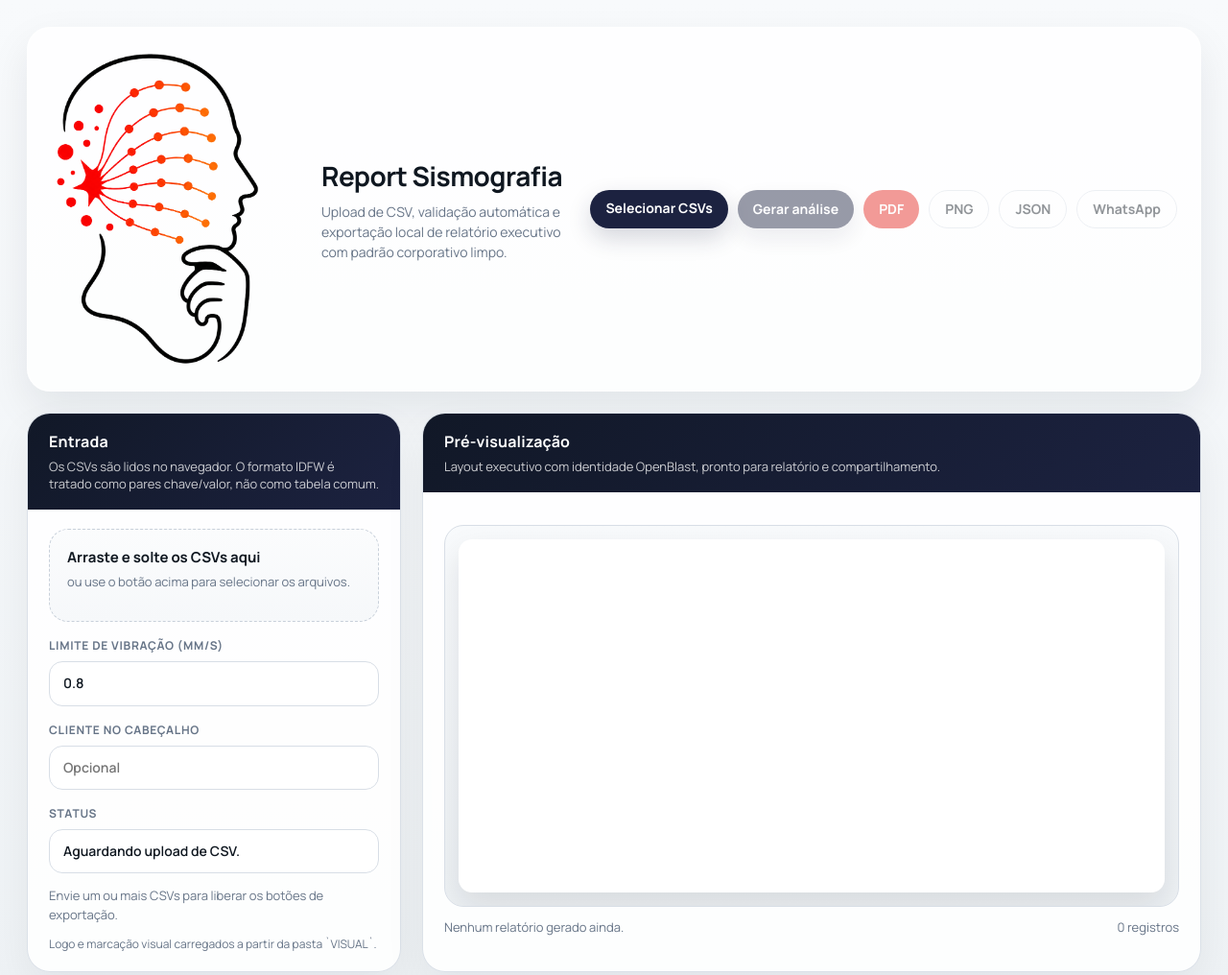
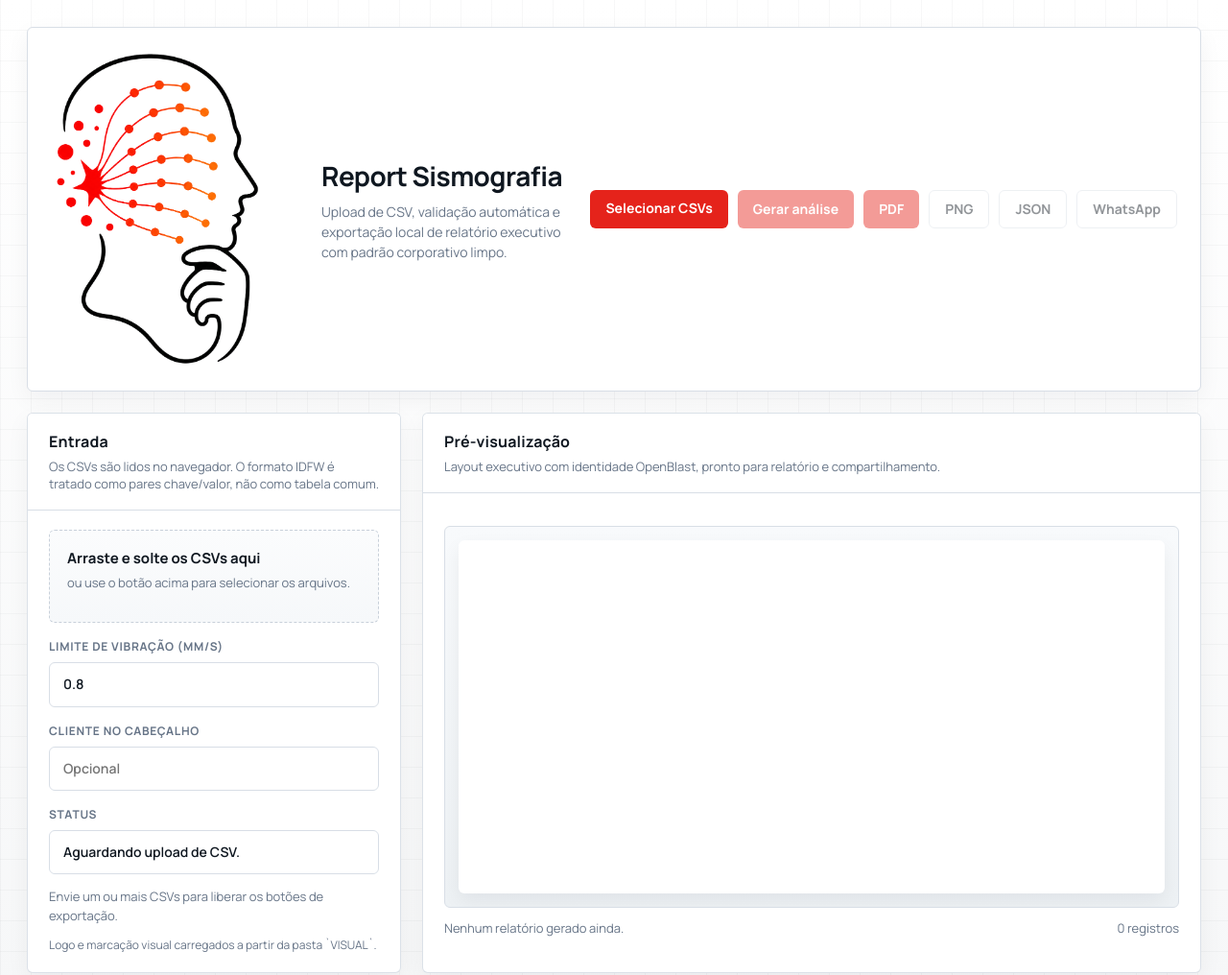
Before and after one commit to SILVAThiagoFerreira/report-sismografia, a plain HTML site: page docs/index.html in a window 1280 px wide. Shown: the top 1016 px of the page at 96% size. Drawn offline with nearby package versions, Linux system fonts and the light colour scheme.

Commit message:
style: simplify report sismografia page chrome

```diff
--- a/docs/styles.css
+++ b/docs/styles.css
@@ -2,13 +2,14 @@
 
 :root {
   --red: #e5231b;
-  --dark: #1c2240;
+  --dark: #ffffff;
   --ink: #0f1720;
   --muted: #667487;
   --line: #d8dee6;
-  --bg: #f5f7f9;
+  --bg: #f6f7f8;
   --card: #ffffff;
   --green: #7bc51c;
+  --radius: 6px;
 }
 
 * { box-sizing: border-box; }
@@ -17,14 +18,17 @@ body {
   font-family: Manrope, Arial, sans-serif;
   color: var(--ink);
   background:
-    linear-gradient(180deg, #f8fafc 0%, #eef2f5 100%);
+    linear-gradient(0deg, rgba(15, 23, 32, 0.03) 1px, transparent 1px),
+    linear-gradient(90deg, rgba(15, 23, 32, 0.03) 1px, transparent 1px),
+    linear-gradient(180deg, #ffffff 0%, #f6f7f8 100%);
+  background-size: 32px 32px, 32px 32px, auto;
 }
 
 .shell { max-width: 1460px; margin: 0 auto; padding: 28px; }
 .hero {
   display: grid; grid-template-columns: 260px 1fr auto; gap: 22px; align-items: center;
-  padding: 22px 24px; border: 1px solid rgba(255,255,255,.8); border-radius: 24px;
-  background: rgba(255,255,255,.82); box-shadow: 0 18px 44px rgba(15, 23, 32, .08);
+  padding: 22px 24px; border: 1px solid var(--line); border-radius: var(--radius);
+  background: #fff; box-shadow: 0 8px 24px rgba(15, 23, 32, .05);
 }
 .brandmark {
   width: 220px; max-width: 100%; display: block;
@@ -34,29 +38,29 @@ body {
 .hero-actions { display: flex; flex-wrap: wrap; gap: 10px; justify-content: flex-end; }
 
 button, .file-label {
-  border: 0; border-radius: 999px; padding: 12px 16px; font: 700 14px/1 Manrope, sans-serif;
+  border: 0; border-radius: var(--radius); padding: 12px 16px; font: 700 14px/1 Manrope, sans-serif;
   cursor: pointer; text-decoration: none; transition: transform .15s ease, box-shadow .15s ease, opacity .15s ease;
 }
 button:hover, .file-label:hover { transform: translateY(-1px); }
 button:disabled { opacity: .45; cursor: not-allowed; transform: none; }
-.primary, .file-label { background: var(--dark); color: #fff; box-shadow: 0 10px 24px rgba(28, 34, 64, .18); }
+.primary, .file-label { background: var(--red); color: #fff; box-shadow: none; }
 .secondary { background: var(--red); color: #fff; }
 .ghost { background: #fff; color: var(--ink); border: 1px solid var(--line); }
 
 .layout { display: grid; grid-template-columns: 390px 1fr; gap: 22px; margin-top: 22px; }
 .panel {
-  border-radius: 24px; overflow: hidden; border: 1px solid rgba(216, 222, 230, .9);
-  background: rgba(255,255,255,.88); box-shadow: 0 18px 44px rgba(15, 23, 32, .06);
+  border-radius: var(--radius); overflow: hidden; border: 1px solid rgba(216, 222, 230, .9);
+  background: #fff; box-shadow: 0 8px 24px rgba(15, 23, 32, .05);
 }
 .panel-head {
-  padding: 18px 22px; background: linear-gradient(135deg, #111827 0%, var(--dark) 100%); color: white;
+  padding: 18px 22px; background: #fff; color: var(--ink); border-bottom: 1px solid var(--line);
 }
 .panel-head h2, .panel-head h3 { margin: 0; font-size: 16px; letter-spacing: .01em; }
-.panel-head p { margin: 6px 0 0; color: rgba(255,255,255,.78); font-size: 13px; line-height: 1.4; }
+.panel-head p { margin: 6px 0 0; color: var(--muted); font-size: 13px; line-height: 1.4; }
 .panel-body { padding: 20px 22px; }
 
 .drop {
-  padding: 18px; border-radius: 20px; border: 1.5px dashed #c8d0da;
+  padding: 18px; border-radius: var(--radius); border: 1.5px dashed #c8d0da;
   background: linear-gradient(180deg, #fbfcfd 0%, #f6f8fa 100%);
 }
 .drop.dragover { border-color: var(--red); background: rgba(229,35,27,.04); }
@@ -66,32 +70,32 @@ button:disabled { opacity: .45; cursor: not-allowed; transform: none; }
 .file-list { display: grid; gap: 8px; margin-top: 14px; }
 .file-chip {
   display: flex; align-items: center; justify-content: space-between; gap: 10px;
-  padding: 10px 12px; border: 1px solid var(--line); background: #fff; border-radius: 14px;
+  padding: 10px 12px; border: 1px solid var(--line); background: #fff; border-radius: var(--radius);
   font-size: 13px;
 }
 
 .field { display: grid; gap: 8px; margin-top: 16px; }
 .field label { color: var(--muted); font-size: 12px; font-weight: 700; text-transform: uppercase; letter-spacing: .06em; }
 .field input {
-  width: 100%; padding: 13px 14px; border-radius: 14px; border: 1px solid var(--line);
+  width: 100%; padding: 13px 14px; border-radius: var(--radius); border: 1px solid var(--line);
   background: #fff; color: var(--ink); font: 600 14px/1.3 Manrope, sans-serif;
 }
 .validation { margin-top: 14px; color: var(--muted); font-size: 13px; line-height: 1.5; }
 
 .summary { display: grid; grid-template-columns: repeat(4, minmax(0, 1fr)); gap: 12px; }
 .metric {
-  background: #fff; border: 1px solid var(--line); border-radius: 18px; padding: 16px 16px 14px;
+  background: #fff; border: 1px solid var(--line); border-radius: var(--radius); padding: 16px 16px 14px;
 }
 .metric .label { color: var(--muted); font-size: 12px; font-weight: 700; text-transform: uppercase; letter-spacing: .05em; }
 .metric .value { margin-top: 10px; font-size: 24px; font-weight: 800; letter-spacing: -0.03em; }
 .metric .hint { margin-top: 8px; color: var(--muted); font-size: 12px; }
 
 .report-frame {
-  margin-top: 14px; border-radius: 20px; overflow: hidden; border: 1px solid var(--line);
+  margin-top: 14px; border-radius: var(--radius); overflow: hidden; border: 1px solid var(--line);
   background: linear-gradient(180deg, #f8fafc 0%, #edf1f4 100%); padding: 14px;
 }
 .report-page {
-  border-radius: 14px; overflow: hidden; background: white; box-shadow: 0 14px 32px rgba(15, 23, 32, .10);
+  border-radius: var(--radius); overflow: hidden; background: white; box-shadow: 0 8px 20px rgba(15, 23, 32, .06);
 }
 .report-canvas { display: block; width: 100%; height: auto; }
 .hintbar {
```
